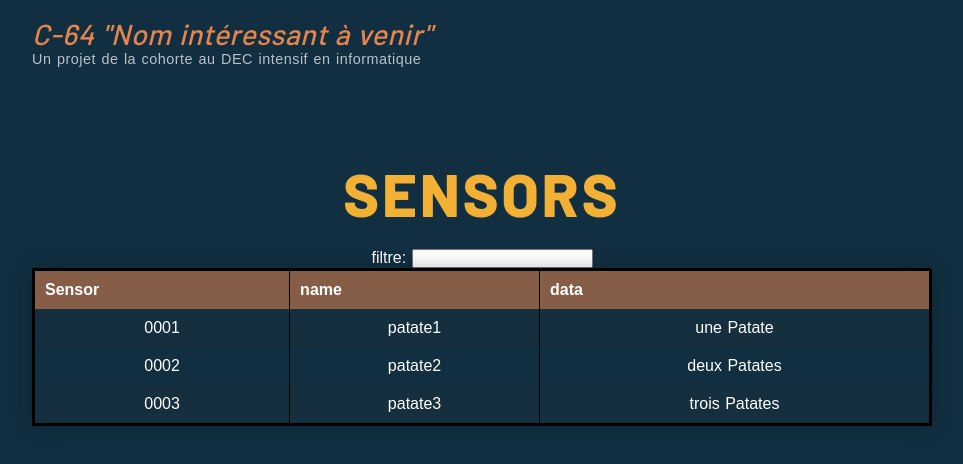
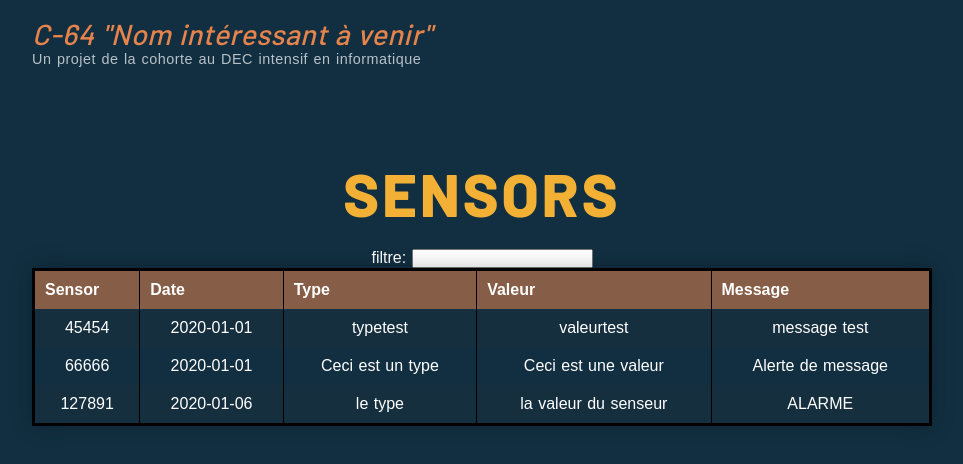
Before and after one commit to CVM-C64-H2021/Client, a Nuxt app: page /sensors in a window 1280 px wide. Shown: the top 464 px of the page, without its empty margins (158-1121 px from the left). Built offline with nearby package versions, Linux system fonts and the light colour scheme.

Commit message:
Update sensors.vue

```diff
--- a/pages/sensors.vue
+++ b/pages/sensors.vue
@@ -19,15 +19,19 @@
         <thead>
           <tr>
             <th>Sensor</th>
-            <th>name</th>
-            <th>data</th>
+            <th>Date</th>
+            <th>Type</th>
+            <th>Valeur</th>
+            <th>Message</th>
           </tr>
         </thead>
         <tbody>
-          <tr v-for="sensor in sensors" :key="sensor._id" @click="logIt(sensor.msg)">
-            <td>{{sensor._id}}</td>
-            <td>{{sensor.name}}</td>
-            <td>{{sensor.msg}}</td>
+          <tr v-for="sensor in sensors" :key="sensor.idApp" @click="logIt(sensor.messageAlerte + sensor.idApp)">
+            <td>{{sensor.idApp}}</td>
+            <td>{{sensor.date}}</td>
+            <td>{{sensor.type}}</td>
+            <td>{{sensor.valeur}}</td>
+            <td>{{sensor.messageAlerte}}</td>
           </tr>
         </tbody>
       </table>
@@ -52,10 +56,31 @@
       return {
         searchQuery : "",
         sensors :[
-          {_id: "0001", name: "patate1", msg: "une Patate"},
-          {_id: "0002", name: "patate2", msg: "deux Patates"},
-          {_id: "0003", name: "patate3", msg: "trois Patates"}
-        ]
+    {
+        "idApp": 45454,
+        "date": "2020-01-01",
+        "type": "typetest",
+        "valeur": "valeurtest",
+        "alerte": false,
+        "messageAlerte": "message test"
+    },
+    {
+        "idApp": 66666,
+        "date": "2020-01-01",
+        "type": "Ceci est un type",
+        "valeur": "Ceci est une valeur",
+        "alerte": false,
+        "messageAlerte": "Alerte de message"
+    },
+    {
+        "idApp": 127891,
+        "date": "2020-01-06",
+        "type": "le type",
+        "valeur": "la valeur du senseur",
+        "alerte": false,
+        "messageAlerte": "ALARME"
+    }
+]
       }
     },
     methods:{
```
